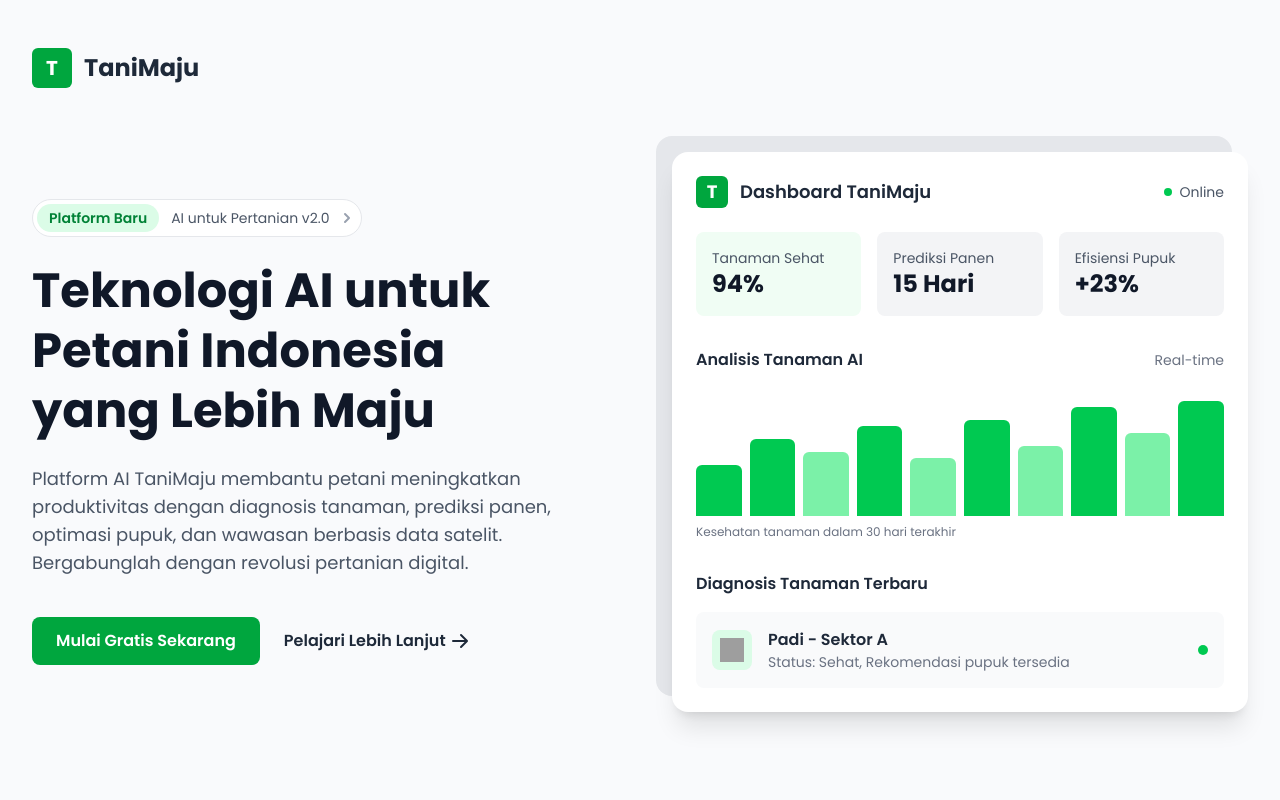
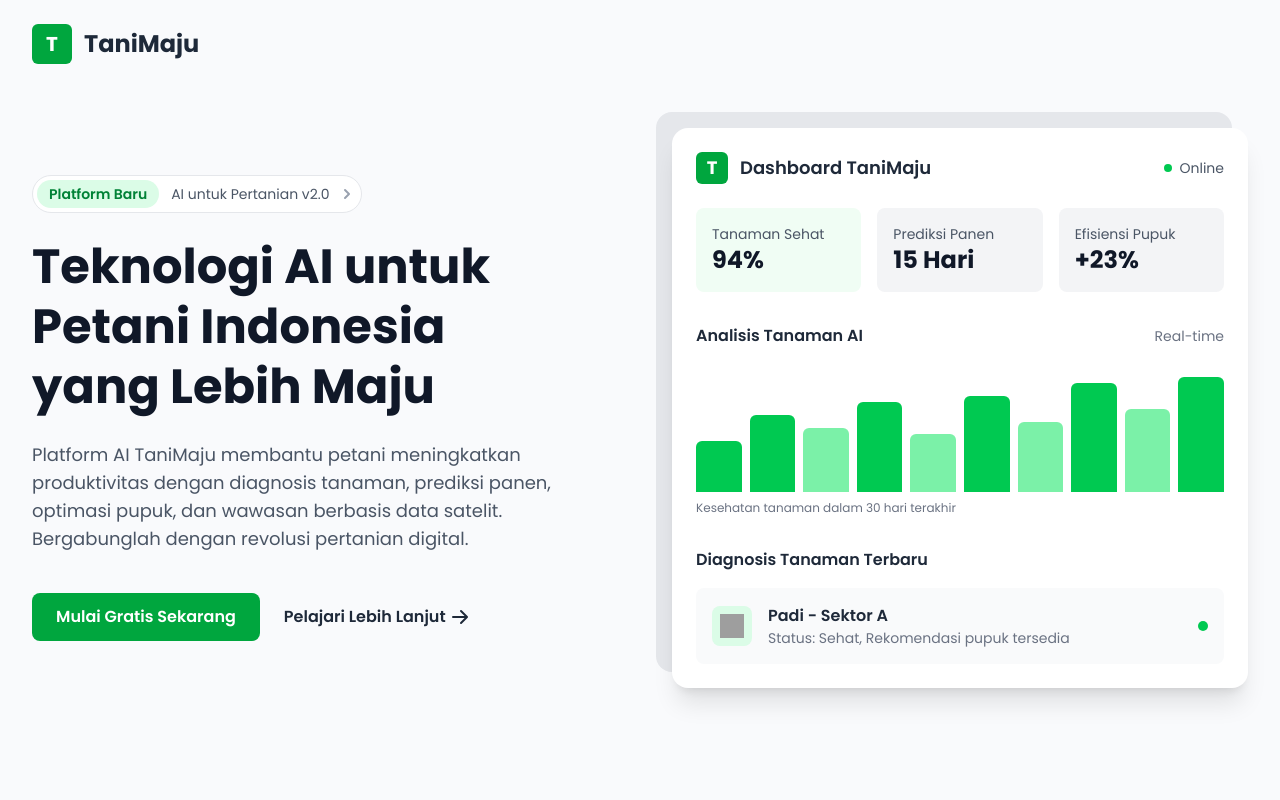
Before and after one commit to DimasHAS/lomba-tic, a Next.js app: page / in a window 1280 px wide. Shown: the top 800 px of the page. Built offline with nearby package versions, Linux system fonts and the light colour scheme; grey boxes are pictures that could not be loaded.

Commit message:
style: adjust padding in home page container
Reduce vertical padding from py-12 to py-6 for better spacing balance

```diff
--- a/src/app/page.tsx
+++ b/src/app/page.tsx
@@ -7,7 +7,7 @@
 
 export default function Home() {
   return (
-    <div className="container mx-auto px-8 py-12">
+    <div className="container mx-auto px-8 py-6">
       <motion.header
         initial={{ opacity: 0, y: -50 }}
         animate={{ opacity: 1, y: 0 }}
```
